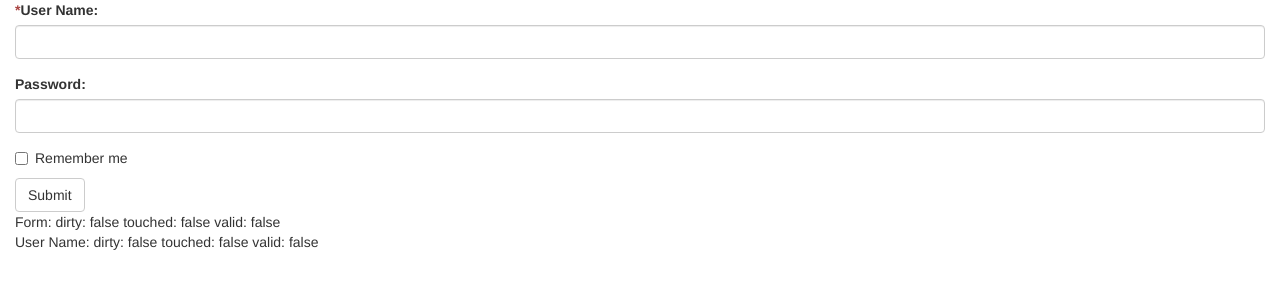
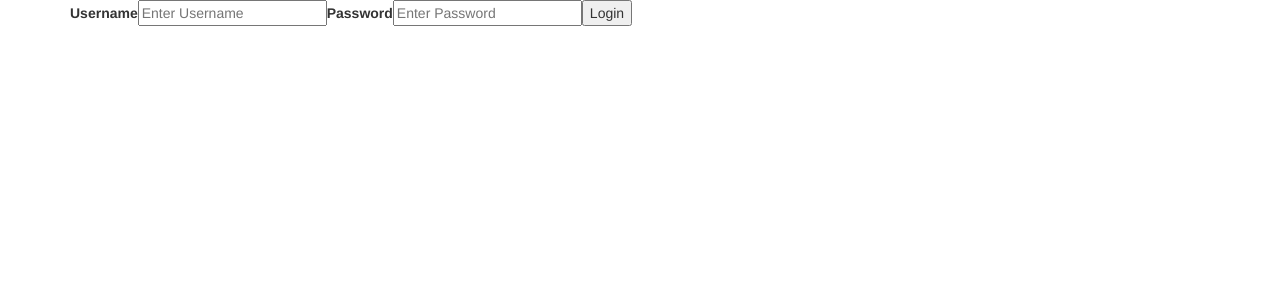
Before and after one commit to vrallabhandi/angular-library-mgt, an Angular app: page /login in a window 1280 px wide. Shown: the top 300 px of the page. Built offline with nearby package versions, Linux system fonts and the light colour scheme.

Commit message:
Eleventh session commit

```diff
--- /dev/null
+++ b/src/app/login-reactive/login-reactive.component.html
@@ -0,0 +1,28 @@
+<div class="container">
+  <form [formGroup]="loginForm" novalidate (submit)="login()">
+    <label for="uname">
+      <b>Username</b>
+    </label>
+    <input type="text" placeholder="Enter Username" formControlName="username">
+
+    <div *ngIf="loginForm.get('username').invalid && loginForm.get('username').touched" class="alert alert-danger">
+
+      <div *ngIf="loginForm.get('username').hasError('required')">
+        username is required
+      </div>
+      <div *ngIf="loginForm.get('username').hasError('minlength') && loginForm.get('username').dirty">
+        Min. length is 3!!!
+      </div>
+      <!-- <div *ngIf="loginForm.get('username').hasError('validated') && loginForm.get('username').dirty">
+        Min. length is 3!!!
+      </div> -->
+
+    </div>
+    <label for="psw">
+      <b>Password</b>
+    </label>
+    <input type="password" placeholder="Enter Password" formControlName="password">
+
+    <button type="submit">Login</button>
+  </form>
+</div>
--- /dev/null
+++ b/src/app/login-reactive/login-reactive.component.ts
@@ -0,0 +1,29 @@
+import { Component, OnInit } from '@angular/core';
+import { FormBuilder, FormControl, FormGroup, Validators, ValidatorFn, ValidationErrors } from "@angular/forms";
+
+@Component({
+  selector: 'app-login-reactive',
+  templateUrl: './login-reactive.component.html',
+  styleUrls: ['./login-reactive.component.css']
+})
+export class LoginReactiveComponent implements OnInit {
+  loginForm: FormGroup;
+
+  constructor(private fb: FormBuilder) { }
+
+  ngOnInit() {
+    this.loginForm = this.fb.group({
+      username: new FormControl("", [Validators.required, Validators.minLength(3)]),
+      password: new FormControl("", [Validators.required])
+    }, { Validators: [identityRevealedValidator] });
+  }
+
+  login() {
+    console.log(this.loginForm);
+  }
+}
+
+export const identityRevealedValidator: ValidatorFn = (control: FormGroup): ValidationErrors | null => {
+  const uname = control.get('username');
+  return uname.value.length < 3 ? { 'validated': true } : null;
+};
```
Also changed, not shown: src/app/app.module.ts (+7 -3 lines), src/app/login-reactive/login-reactive.component.css (added), 1 other file (tests, documents, lock files or other folders).
